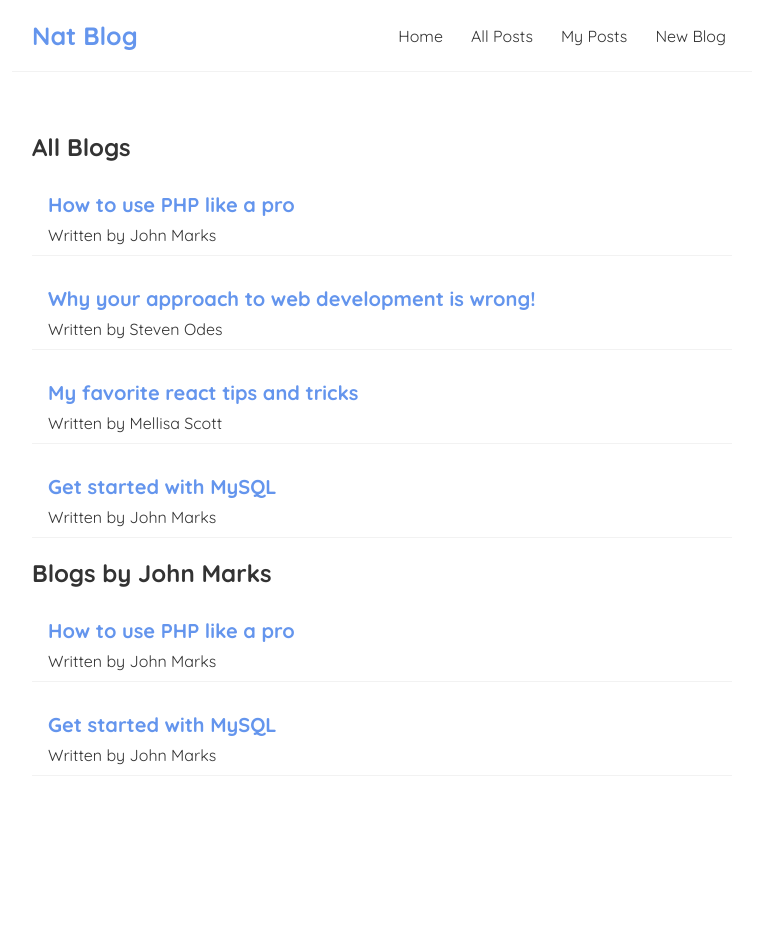
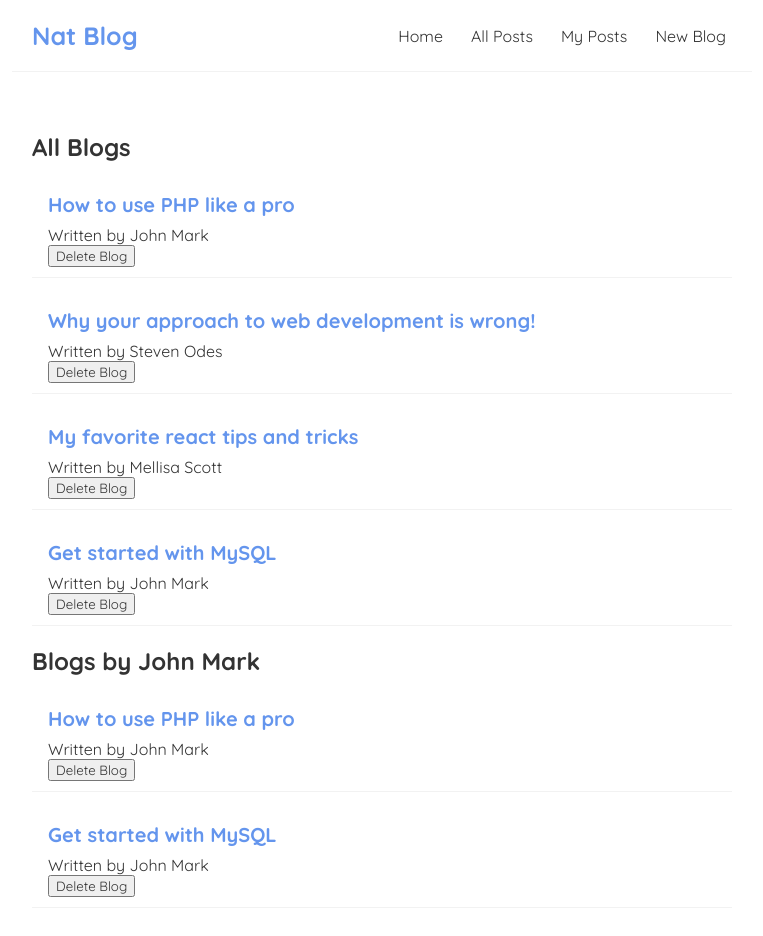
Before and after one commit to cDev-Creator/Blog, a React (Create React App) app: page / in a window 1280 px wide. Shown: the top 936 px of the page, without its empty margins (258-1021 px from the left). Before the commit the page ends 856 px from the top, so only its background shows below. Built offline with nearby package versions, Linux system fonts and the light colour scheme; the HTML template or start-up script is replaced by a standard one.

Commit message:
blogs removed using handleDel func as a prop

```diff
--- a/src/BlogList.js
+++ b/src/BlogList.js
@@ -1,4 +1,5 @@
-const BlogList = ({blogs, title}) => {
+const BlogList = ({blogs, title, handleDelete}) => {
+
     return (
         <div className="blog-list">
             <h2>{title}</h2>
@@ -7,6 +8,7 @@ const BlogList = ({blogs, title}) => {
                 <div className="blog-preview" key={blog.id}>
                     <h2>{blog.title}</h2>
                     <p>Written by {blog.author}</p>
+                    <button onClick={() => handleDelete(blog.id)}>Delete Blog</button>
                 </div>
             )}
         </div>
--- a/src/Home.js
+++ b/src/Home.js
@@ -1,20 +1,28 @@
-import {useState} from 'react';
+import {useState, useEffect} from 'react';
 import BlogList from './BlogList';
 const Home = () => {
     const [blogs, setBlogs] = useState([
-        { title: 'How to use PHP like a pro', body: 'lorem ipsum...', author: 'John Marks', id: 1 },
+        { title: 'How to use PHP like a pro', body: 'lorem ipsum...', author: 'John Mark', id: 1 },
         { title: 'Why your approach to web development is wrong!', body: 'lorem ipsum...', author: 'Steven Odes', id: 2 },
         { title: 'My favorite react tips and tricks', body: 'lorem ipsum...', author: 'Mellisa Scott', id: 3},
-        {title:  'Get started with MySQL', body: 'lorem ipsum...', author: 'John Marks', id: 4 }
+        { title:  'Get started with MySQL', body: 'lorem ipsum...', author: 'John Mark', id: 4 }
       ])
+
+      const handleDelete = (id) => {
+        const newBlogs = blogs.filter(blog => blog.id !== id);
+        setBlogs(newBlogs);
+
+      }
+      useEffect(() => {
+        console.log(blogs);
+      });
 
     return(
         <div className = 'home'>
-            <BlogList blogs={blogs} title="All Blogs"/>
-            <BlogList blogs={blogs.filter((blog) => blog.author === 'John Marks')} title="Blogs by John Marks"/>
+            <BlogList blogs={blogs} title="All Blogs" handleDelete={handleDelete}/>
+            <BlogList blogs={blogs.filter((blog) => blog.author === 'John Mark')} title="Blogs by John Mark"/>
         </div>
     )
 }
 
-
 export default Home;
```
